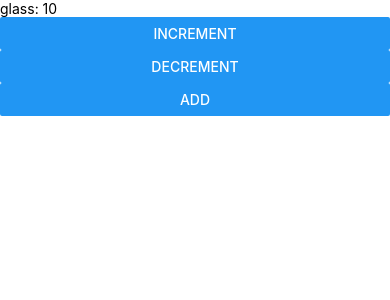
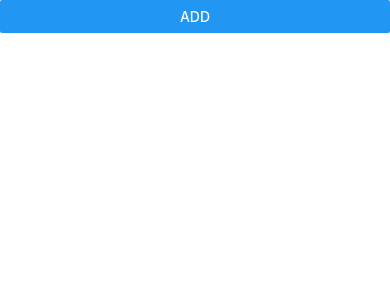
Before and after one commit to cowlingj/MultiPlatformStockTracker, a React Native app: screen / in a window 390 px wide. Shown: the top 300 px of the page. Built offline with nearby package versions, Linux system fonts and the light colour scheme.

Commit message:
Add flux archetecture

```diff
--- a/build-config/tsconfig.json
+++ b/build-config/tsconfig.json
@@ -25,6 +25,7 @@
     "../src/**/*",
     "../index.js",
     "./jsx-config.tsx",
-    "../babel.config.js"
+    "../babel.config.js",
+    "../*.js"
   ]
 }
--- a/src/App.tsx
+++ b/src/App.tsx
@@ -1,9 +1,11 @@
 import StockListV from './StockList/View'
-import { QuantChanged as QuantChangedAdapter, ItemAddedAdapter, ItemDeletedAdapter } from './StockList/Adapter'
+import { QuantChanged, ItemAdded, ItemDeleted, InitView } from './StockList/ItemStateStores'
+import * as React from 'react'
 
 export default () => <StockListV
-  inc={new QuantChangedAdapter()}
-  dec={new QuantChangedAdapter()}
-  add={new ItemAddedAdapter()}
-  del={new ItemDeletedAdapter()}
+  inc={new QuantChanged()}
+  dec={new QuantChanged()}
+  add={new ItemAdded()}
+  del={new ItemDeleted()}
+  init={new InitView()}
 />
--- a/src/StockList/Adapter.tsx
+++ /dev/null
@@ -1,49 +0,0 @@
-import { ItemState } from "./View";
-import { Port } from "./Port";
-import Observer from "../mvvm/Observer";
-import { Increment, Decrement, AddItem, RemoveItem } from "./Message";
-
-
-export class QuantChanged implements Port<Increment|Decrement> {
-  apply(getState: () => ItemState, setState: (state: ItemState) => void): Observer<Increment|Decrement> {
-    return {
-      onMessage(m) {
-        setState({
-          items: getState().items.map(item => {
-            if (item.id === m.id) {
-              return { id: item.id, name: item.name, quantity: m.quantity }
-            }
-            else {
-              return item;
-            }
-          }),
-        });
-      },
-    };
-  }
-}
-
-export class ItemAddedAdapter implements Port<AddItem> {
-  apply(getState: () => ItemState, setState: (state: ItemState) => void): Observer<AddItem> {
-     return {
-       onMessage(m) {
-         setState({
-           items: getState().items.concat([{
-             id: getState().items.length,
-             name: m.name,
-             quantity: m.quantity }])
-         })
-       }
-     }
-  }
-}
-
-export class ItemDeletedAdapter implements Port<RemoveItem> {
-  apply(getState: () => ItemState, setState: (state: ItemState) => void): Observer<RemoveItem> {
-     return {
-       onMessage(m) {
-         setState({items: getState().items.filter((item)=>{item.id !== m.id}) })
-       }
-     }
-  }
-}
--- /dev/null
+++ b/src/StockList/Dispatcher.ts
@@ -0,0 +1,51 @@
+/** @format */
+
+import { Increment, Decrement, AddItem, RemoveItem, Init } from "./Messages"
+import Observable from "../observer/Observable"
+import Observer from "../observer/Observer"
+
+export default class {
+  private incrementMessenger = new Observable<Increment>()
+  private decrementMessenger = new Observable<Decrement>()
+  private addItemMessenger = new Observable<AddItem>()
+  private delItemMessenger = new Observable<RemoveItem>()
+
+  constructor(
+    incrementListener: Observer<Increment>,
+    decrementListener: Observer<Decrement>,
+    addItemListener: Observer<AddItem>,
+    delItemListener: Observer<RemoveItem>,
+    initListener: Observer<Init>
+  ) {
+    this.decrementMessenger.subscribe(decrementListener)
+    this.incrementMessenger.subscribe(incrementListener)
+    this.addItemMessenger.subscribe(addItemListener)
+    this.delItemMessenger.subscribe(delItemListener)
+
+    const init = new Observable<Init>()
+    init.subscribe(initListener)
+    init.notify({})
+  }
+
+  public inc(id: number, quantity: number): void {
+    this.incrementMessenger.notify({
+      id,
+      quantity: quantity + 1,
+    })
+  }
+
+  public dec(id: number, quantity: number): void {
+    this.decrementMessenger.notify({
+      id,
+      quantity: quantity - 1,
+    })
+  }
+
+  public add(name: string, quantity: number = 0): void {
+    this.addItemMessenger.notify({ name, quantity })
+  }
+
+  public del(id: number): void {
+    this.delItemMessenger.notify({ id })
+  }
+}
--- /dev/null
+++ b/src/StockList/ItemStateStores.ts
@@ -0,0 +1,98 @@
+/** @format */
+
+import { Store, StockListState  } from "./Store"
+import Observer from "../observer/Observer"
+import { Increment, Decrement, AddItem, RemoveItem, Init } from "./Messages"
+
+type Item = {
+  id: number
+  name: string
+  quantity: number
+  inUse: boolean
+}
+
+interface DataModel {
+  items: Array<Item>
+}
+
+let state: DataModel = { items: [] }
+
+function itemsToDisplay(data: DataModel): StockListState {
+  return { items: data.items.filter(item => item.inUse) }
+}
+
+export class QuantChanged implements Store<Increment | Decrement> {
+  apply(setState: (state: StockListState) => void): Observer<Increment | Decrement> {
+    return {
+      onMessage(m) {
+        state = {
+          items: state.items.map(item => {
+            if (item.id !== m.id) {
+              return item
+            } else {
+              return {
+                id: item.id,
+                name: item.name,
+                quantity: m.quantity,
+                inUse: item.inUse
+              }
+            }
+          })
+        }
+
+        setState(itemsToDisplay(state))
+      }
+    }
+  }
+}
+
+export class ItemAdded implements Store<AddItem> {
+  apply(setState: (state: StockListState) => void): Observer<AddItem> {
+    return {
+      onMessage(m) {
+
+        let possibleIndex = state.items.findIndex(item => !item.inUse)
+
+        let removed: Item[] = []
+        if (possibleIndex !== -1) {
+          removed = state.items.splice(possibleIndex, 1)
+        }
+          state.items.push({
+            id: removed.length > 0? removed[0].id : state.items.length,
+            name: m.name,
+            quantity: m.quantity,
+            inUse: true
+          })
+
+        setState(itemsToDisplay(state))
+      },
+    }
+  }
+}
+
+export class ItemDeleted implements Store<RemoveItem> {
+  apply(setState: (state: StockListState) => void): Observer<RemoveItem> {
+    return {
+      onMessage(m) {
+
+        const possibleIndex = state.items.findIndex(item => item.id === m.id)
+
+        if (possibleIndex !== -1) {
+          state.items[possibleIndex].inUse = false
+        }
+
+        setState(itemsToDisplay(state))
+      },
+    }
+  }
+}
+
+export class InitView implements Store<Init> {
+  apply(setState: (state: StockListState) => void): Observer<Init> {
+    return {
+      onMessage(_) {
+        setState(itemsToDisplay(state))
+      }
+    }
+  }
+}
--- a/src/StockList/Message.ts
+++ b/src/StockList/Messages.ts
@@ -18,3 +18,5 @@ export interface AddItem {
 export interface RemoveItem {
   id: number
 }
+
+export interface Init {}
--- a/src/StockList/Port.tsx
+++ /dev/null
@@ -1,6 +0,0 @@
-import { ItemState } from "./View"
-import Observer from "../mvvm/Observer";
-
-export interface Port<T> {
-  apply(getState: () => ItemState, setState: (state: ItemState) => void): Observer<T>
-}
--- /dev/null
+++ b/src/StockList/Store.ts
@@ -0,0 +1,15 @@
+/** @format */
+
+import Observer from "../observer/Observer"
+
+export interface StockListState {
+  items: Array<{
+    id: number
+    name: string
+    quantity: number
+  }>
+}
+
+export interface Store<T> {
+  apply(setState: (state: StockListState) => void): Observer<T>
+}
--- a/src/StockList/View.tsx
+++ b/src/StockList/View.tsx
@@ -2,37 +2,30 @@
 
 import * as React from "react"
 import { Text, View, Button } from "react-native"
-import StockListVM from "./ViewModel"
-import { Port } from "./Port";
-import { Increment, Decrement, AddItem, RemoveItem } from "./Message";
+import Dispatcher from "./Dispatcher"
+import { Store, StockListState } from "./Store"
+import { Increment, Decrement, AddItem, RemoveItem, Init } from "./Messages"
 
-export interface ItemState {
-  items: Array<{
-    id: number
-    name: string
-    quantity: number
-  }>
+interface Props {
+  inc: Store<Increment>
+  dec: Store<Decrement>
+  add: Store<AddItem>
+  del: Store<RemoveItem>
+  init: Store<Init>
 }
 
-interface Props {
-  inc: Port<Increment>
-  dec: Port<Decrement>
-  add: Port<AddItem>
-  del: Port<RemoveItem>
-}
-
-export default class App extends React.Component<Props, ItemState> {
-  private viewModel: StockListVM
+export default class App extends React.Component<Props, StockListState> {
+  private dispatcher: Dispatcher
 
   constructor(props: Props) {
     super(props)
-    // get initial state from port
-    this.state = { items: [{ id: 0, name: "glass", quantity: 10 }] }
 
-    this.viewModel = new StockListVM(
-      props.inc.apply(() => this.state, (state) => this.setState(state)),
-      props.dec.apply(() => this.state, (state) => this.setState(state)),
-      props.add.apply(() => this.state, (state) => this.setState(state))
+    this.dispatcher = new Dispatcher(
+      props.inc.apply(state => this.setState(state)),
+      props.dec.apply(state => this.setState(state)),
+      props.add.apply(state => this.setState(state)),
+      props.del.apply(state => this.setState(state)),
+      props.init.apply(state => this.state = state)
     )
   }
 
@@ -40,31 +33,34 @@ export default class App extends React.Component<Props, ItemState> {
     return (
       <View>
         {this.state.items.map(item => (
-          <View key={item.name}>
+          <View key={item.id}>
             <Text>
-              <Text>{item.name}: </Text>
+              <Text>{item.name} [{item.id}]: </Text>
               <Text>{item.quantity}</Text>
             </Text>
             <Button
               onPress={() => {
-                this.viewModel.inc(item.id, item.quantity)
+                this.dispatcher.inc(item.id, item.quantity)
               }}
               title='INCREMENT'
             />
             <Button
               onPress={() => {
-                this.viewModel.dec(item.id, item.quantity)
+                this.dispatcher.dec(item.id, item.quantity)
               }}
               title='DECREMENT'
             />
+            <Button onPress={() => {this.dispatcher.del(item.id)}} title="DELETE" />
           </View>
         ))}
+        <View>
         <Button
           onPress={() => {
-            this.viewModel.add("New Item")
+            this.dispatcher.add("New Item")
           }}
           title='ADD'
         />
+        </View>
       </View>
     )
   }
--- a/src/StockList/ViewModel.ts
+++ /dev/null
@@ -1,43 +0,0 @@
-/** @format */
-
-import { Increment, Decrement, AddItem } from "./Message"
-import Observable from "../mvvm/Observable"
-import Observer from "../mvvm/Observer"
-
-export default class StockListVM {
-  private incrementMessenger = new Observable<Increment>()
-  private decrementMessenger = new Observable<Decrement>()
-  private addItemMessenger = new Observable<AddItem>()
-
-  constructor(
-    incrementListener: Observer<Increment>,
-    decrementListener: Observer<Decrement>,
-    addItemListener: Observer<AddItem>
-  ) {
-      this.decrementMessenger.subscribe(decrementListener)
-      this.incrementMessenger.subscribe(incrementListener)
-      this.addItemMessenger.subscribe(addItemListener)
-  }
-
-  public inc(id: number, quantity: number): void {
-    this.incrementMessenger.notify({
-      id,
-      quantity: quantity + 1,
-    })
-  }
-
-  public dec(id: number, quantity: number): void {
-    this.decrementMessenger.notify({
-      id,
-      quantity: quantity - 1,
-    })
-  }
-
-  public add(name: string, quantity: number = 0 ): void {
-    this.addItemMessenger.notify({ name, quantity })
-  }
-
-  public del(/*id: number*/): void {
-    // TODO
-  }
-}
```
Also changed, not shown: src/observer/Observable.ts (renamed from src/mvvm/Observable.ts), src/observer/Observer.ts (renamed from src/mvvm/Observer.ts).
